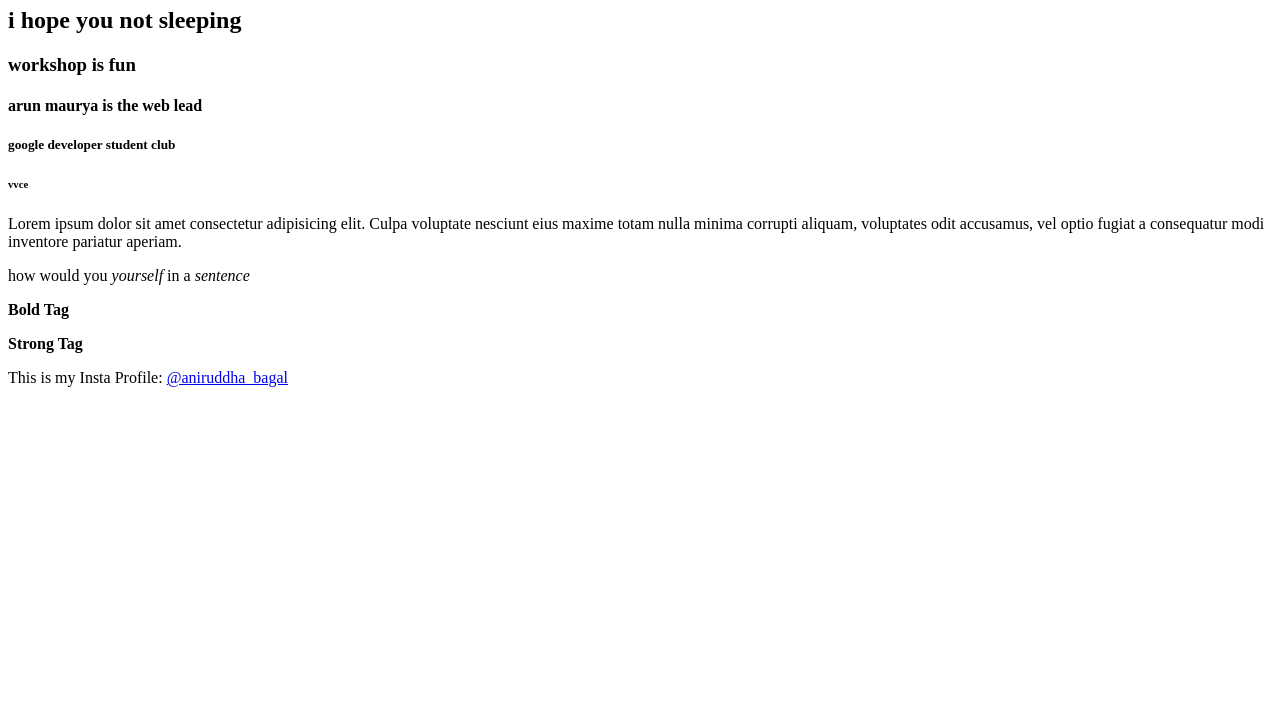
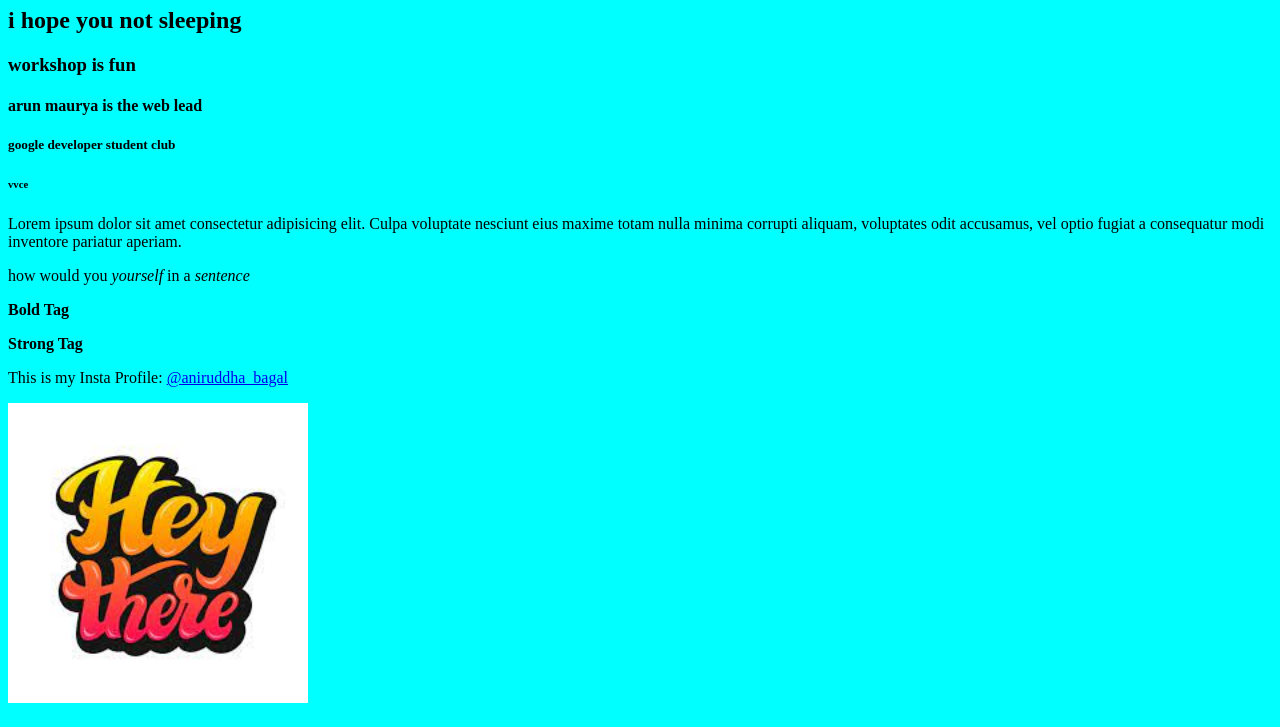
Before and after one commit to GDSC-VVCE/get-set-web, a plain HTML site: page index.html in a window 1280 px wide. Shown: the part 73-800 px from the top of the page. Drawn offline with Linux system fonts and the light colour scheme.

Commit message:
2nd commit

```diff
--- a/index.html
+++ b/index.html
@@ -3,7 +3,7 @@
 <head>
     <title>Get Set Web</title>
 </head>
-<body>
+<body bgcolor="cyan">
     <h1>Break at 11</h1>
     <h2>i hope you not sleeping</h2>
     <h3>workshop is fun</h3>
@@ -20,8 +20,7 @@
 
     <p>This is my Insta Profile: <a href="https://www.instagram.com/aniruddha_bagal/" target="_blank">@aniruddha_bagal</a></p>
 
-
-
+    <img src="index.jpeg" alt="ERRRR! SRC Not Correct" width="300" height="300" >
 
 </body>
 </html>
```
Also changed, not shown: index.jpeg (added).
